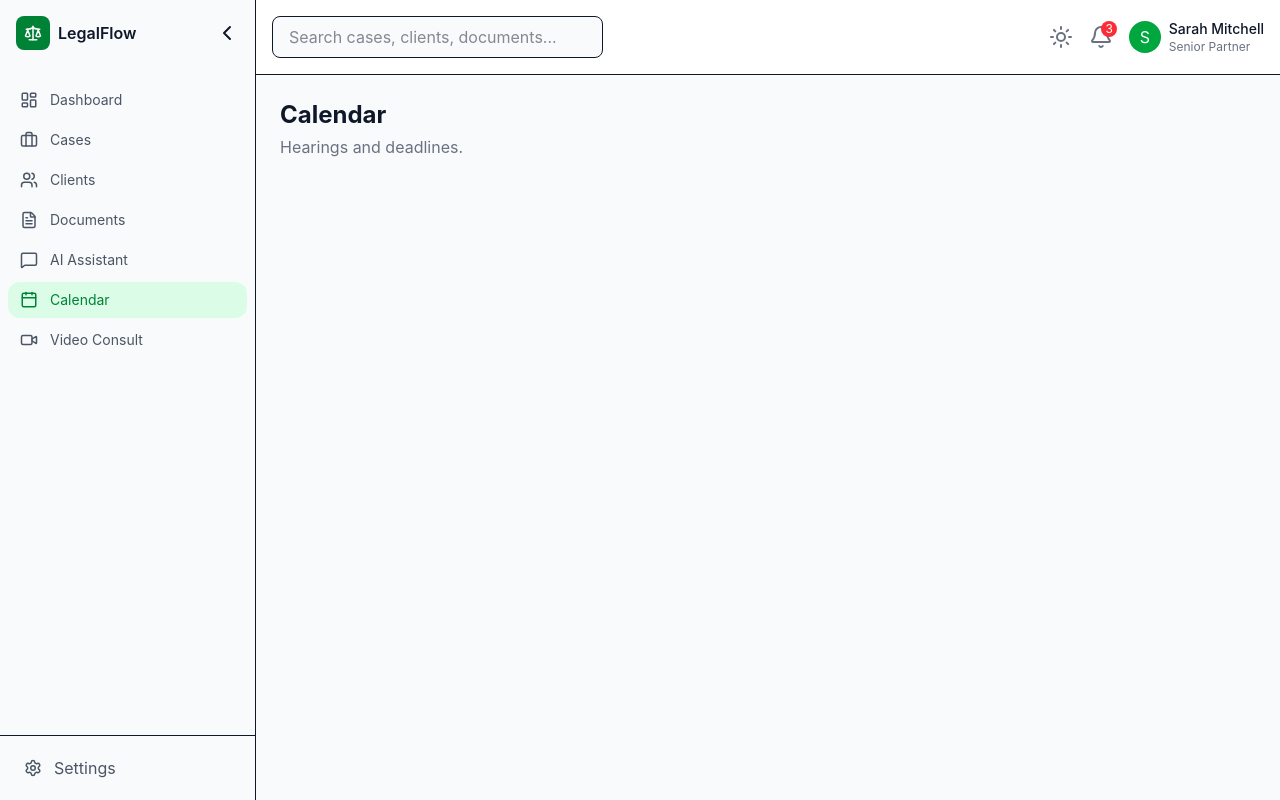
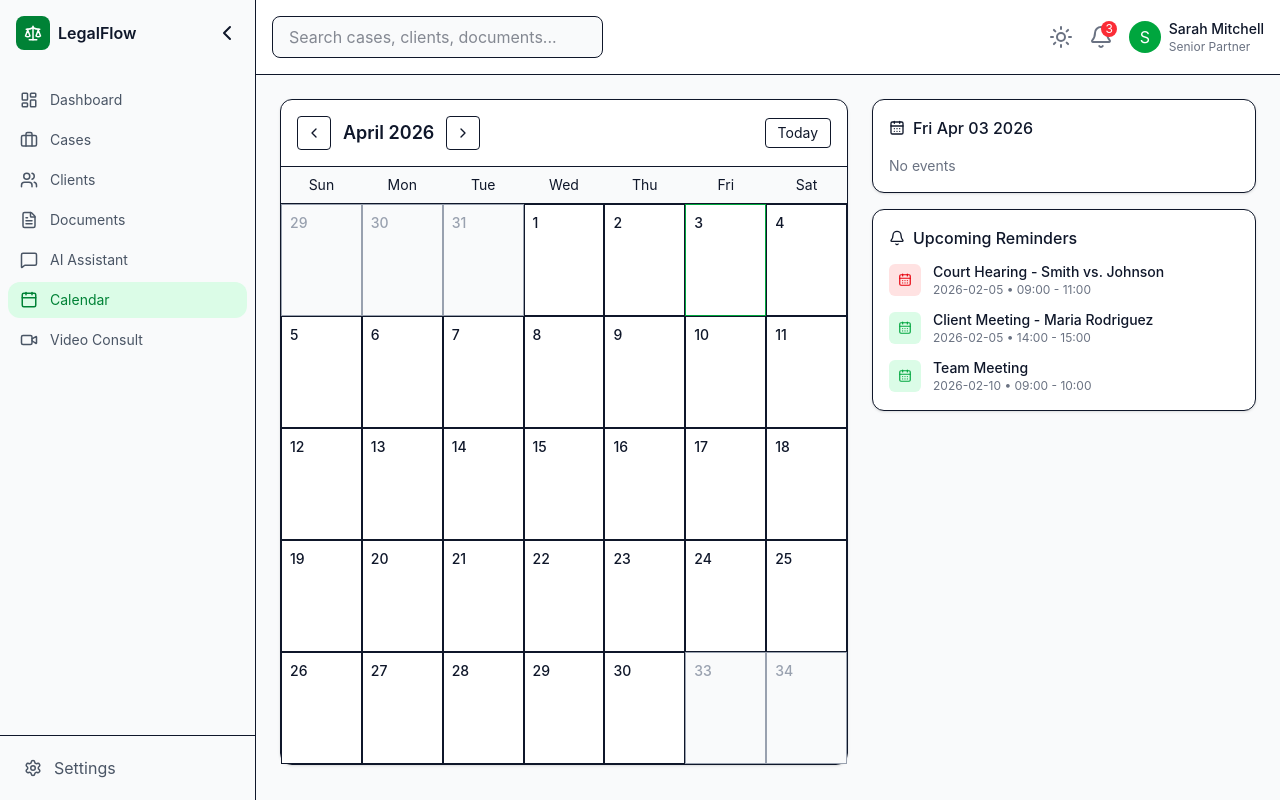
Before and after one commit to PankajKorkalai/LegoAce-Smart_Case_Management_System_For_Individual_Lawyers, a React app in the folder frontend/: page /calendar in a window 1280 px wide. Built offline with nearby package versions, Linux system fonts and the light colour scheme; the HTML template or start-up script is replaced by a standard one.

Commit message:
calendar

```diff
--- a/frontend/src/pages/Calendar.jsx
+++ b/frontend/src/pages/Calendar.jsx
@@ -1,8 +1,309 @@
-export default function Calendar() {
+import {
+  ChevronLeft,
+  ChevronRight,
+  CalendarDays,
+  Clock,
+  MapPin,
+  Briefcase,
+  Bell,
+} from "lucide-react";
+import { useState } from "react";
+
+/* -------------------- DATE UTILS -------------------- */
+
+const getMonthDays = (year, month) => {
+  const firstDay = new Date(year, month, 1).getDay();
+  const lastDate = new Date(year, month + 1, 0).getDate();
+
+  const prevLast = new Date(year, month, 0).getDate();
+
+  const days = [];
+
+  // prev month padding
+  for (let i = firstDay - 1; i >= 0; i--) {
+    days.push({ date: prevLast - i, current: false });
+  }
+
+  // current month
+  for (let i = 1; i <= lastDate; i++) {
+    days.push({ date: i, current: true });
+  }
+
+  // next padding
+  while (days.length % 7 !== 0) {
+    days.push({ date: days.length, current: false });
+  }
+
+  return days;
+};
+
+const formatKey = (y, m, d) =>
+  `${y}-${String(m + 1).padStart(2, "0")}-${String(d).padStart(2, "0")}`;
+
+/* -------------------- MAIN -------------------- */
+
+export default function CalendarSection() {
+  const today = new Date();
+
+  const [current, setCurrent] = useState(today);
+  const [selected, setSelected] = useState(today);
+
+  const year = current.getFullYear();
+  const month = current.getMonth();
+
+  const days = getMonthDays(year, month);
+
+  /* -------------------- EVENTS -------------------- */
+
+  const [events] = useState({
+    "2026-02-05": [
+      {
+        id: 1,
+        title: "Court Hearing - Smith vs. Johnson",
+        tag: "Court Hearing",
+        color: "red",
+        time: "09:00 - 11:00",
+        location: "Court Room 4, Superior Court",
+        case: "Smith vs. Johnson Corp",
+        desc: "Motion hearing for preliminary injunction",
+      },
+      {
+        id: 2,
+        title: "Client Meeting - Maria Rodriguez",
+        tag: "Meeting",
+        color: "blue",
+        time: "14:00 - 15:00",
+        location: "Video Call",
+        case: "Rodriguez Employment Claim",
+        desc: "Case strategy discussion",
+      },
+    ],
+    "2026-02-10": [
+      {
+        id: 3,
+        title: "Team Meeting",
+        tag: "Meeting",
+        color: "blue",
+        time: "09:00 - 10:00",
+        location: "Main Conference Room",
+        case: "",
+        desc: "Weekly case review meeting",
+      },
+    ],
+  });
+
+  const getEvents = (d) =>
+    events[formatKey(year, month, d)] || [];
+
+  const selectedKey = formatKey(
+    selected.getFullYear(),
+    selected.getMonth(),
+    selected.getDate()
+  );
+
+  const selectedEvents = events[selectedKey] || [];
+
+  /* -------------------- REMINDERS -------------------- */
+
+  const reminders = Object.entries(events)
+    .flatMap(([date, evs]) =>
+      evs.map((e) => ({ ...e, date }))
+    )
+    .sort((a, b) => new Date(a.date) - new Date(b.date));
+
+  /* -------------------- NAV -------------------- */
+
+  const changeMonth = (dir) => {
+    setCurrent(new Date(year, month + dir, 1));
+  };
+
+  /* -------------------- UI -------------------- */
+
   return (
-    <div>
-      <h1 className="text-2xl font-bold mb-1">Calendar</h1>
-      <p className="text-gray-500">Hearings and deadlines.</p>
+    <div className="flex gap-6">
+      {/* LEFT */}
+      <div className="flex-1 bg-white rounded-xl shadow border">
+        {/* HEADER */}
+        <div className="flex justify-between items-center p-4 border-b">
+          <div className="flex items-center gap-3">
+            <button
+              onClick={() => changeMonth(-1)}
+              className="p-2 border rounded hover:bg-gray-100"
+            >
+              <ChevronLeft size={16} />
+            </button>
+
+            <h2 className="text-lg font-semibold">
+              {current.toLocaleString("default", {
+                month: "long",
+                year: "numeric",
+              })}
+            </h2>
+
+            <button
+              onClick={() => changeMonth(1)}
+              className="p-2 border rounded hover:bg-gray-100"
+            >
+              <ChevronRight size={16} />
+            </button>
+          </div>
+
+          <button
+            onClick={() => setCurrent(new Date())}
+            className="border px-3 py-1 rounded text-sm"
+          >
+            Today
+          </button>
+        </div>
+
+        {/* DAYS */}
+        <div className="grid grid-cols-7 text-sm bg-gray-50 border-b">
+          {["Sun", "Mon", "Tue", "Wed", "Thu", "Fri", "Sat"].map(
+            (d) => (
+              <div key={d} className="p-2 text-center">
+                {d}
+              </div>
+            )
+          )}
+        </div>
+
+        {/* GRID */}
+        <div className="grid grid-cols-7">
+          {days.map((d, i) => (
+            <div
+              key={i}
+              onClick={() =>
+                d.current &&
+                setSelected(new Date(year, month, d.date))
+              }
+              className={`h-28 p-2 border cursor-pointer
+              ${d.current ? "bg-white" : "bg-gray-50 text-gray-400"}
+              ${d.current &&
+                  selected.getDate() === d.date
+                  ? "bg-green-50 border-green-600"
+                  : ""
+                }`}
+            >
+              <div className="text-sm font-medium">
+                {d.date}
+              </div>
+
+              <div className="space-y-1 mt-1">
+                {d.current &&
+                  getEvents(d.date).map((ev) => (
+                    <div
+                      key={ev.id}
+                      className={`text-xs px-2 py-1 rounded truncate
+                      ${ev.color === "red"
+                          ? "bg-red-100 text-red-600"
+                          : ev.color === "blue"
+                            ? "bg-blue-100 text-blue-600"
+                            : ""
+                        }`}
+                    >
+                      {ev.title}
+                    </div>
+                  ))}
+              </div>
+            </div>
+          ))}
+        </div>
+      </div>
+
+      {/* RIGHT PANEL */}
+      <div className="w-96 space-y-4 hidden lg:block">
+        {/* SELECTED DAY */}
+        <div className="bg-white rounded-xl shadow border p-4">
+          <div className="flex items-center gap-2 font-medium mb-4">
+            <CalendarDays size={16} />
+            {selected.toDateString()}
+          </div>
+
+          {selectedEvents.length === 0 && (
+            <p className="text-sm text-gray-500">
+              No events
+            </p>
+          )}
+
+          {selectedEvents.map((ev) => (
+            <div
+              key={ev.id}
+              className="bg-gray-50 p-4 rounded-lg mb-3"
+            >
+              <div className="flex justify-between">
+                <h4 className="font-medium text-sm">
+                  {ev.title}
+                </h4>
+                <Bell size={14} />
+              </div>
+
+              <span
+                className={`text-xs px-2 py-1 rounded mt-1 inline-block
+                ${ev.color === "red"
+                    ? "bg-red-100 text-red-600"
+                    : "bg-blue-100 text-blue-600"
+                  }`}
+              >
+                {ev.tag}
+              </span>
+
+              <div className="text-sm text-gray-600 mt-2 space-y-1">
+                <p className="flex gap-2 items-center">
+                  <Clock size={14} /> {ev.time}
+                </p>
+                <p className="flex gap-2 items-center">
+                  <MapPin size={14} /> {ev.location}
+                </p>
+                {ev.case && (
+                  <p className="flex gap-2 items-center">
+                    <Briefcase size={14} /> {ev.case}
+                  </p>
+                )}
+              </div>
+
+              <p className="text-xs text-gray-500 mt-2 border-t pt-2">
+                {ev.desc}
+              </p>
+            </div>
+          ))}
+        </div>
+
+        {/* REMINDERS */}
+        <div className="bg-white rounded-xl shadow border p-4">
+          <div className="flex items-center gap-2 font-medium mb-3">
+            <Bell size={16} />
+            Upcoming Reminders
+          </div>
+
+          <div className="space-y-3">
+            {reminders.map((r) => (
+              <div
+                key={r.id}
+                className="flex gap-3 items-center"
+              >
+                <div
+                  className={`w-8 h-8 rounded-md flex items-center justify-center
+                  ${r.color === "red"
+                      ? "bg-red-100 text-red-600"
+                      : "bg-green-100 text-green-600"
+                    }`}
+                >
+                  <CalendarDays size={14} />
+                </div>
+
+                <div>
+                  <p className="text-sm font-medium">
+                    {r.title}
+                  </p>
+                  <p className="text-xs text-gray-500">
+                    {r.date} • {r.time}
+                  </p>
+                </div>
+              </div>
+            ))}
+          </div>
+        </div>
+      </div>
     </div>
   );
 }
```
